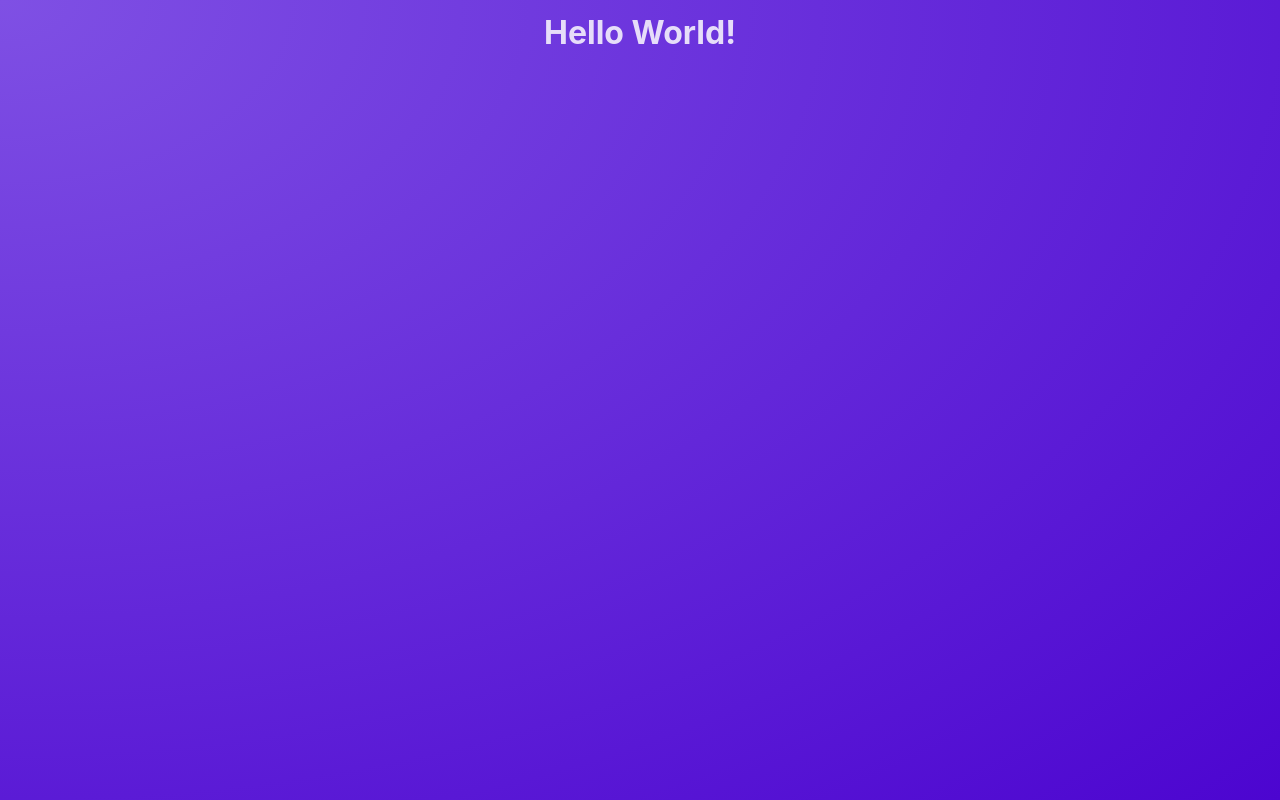
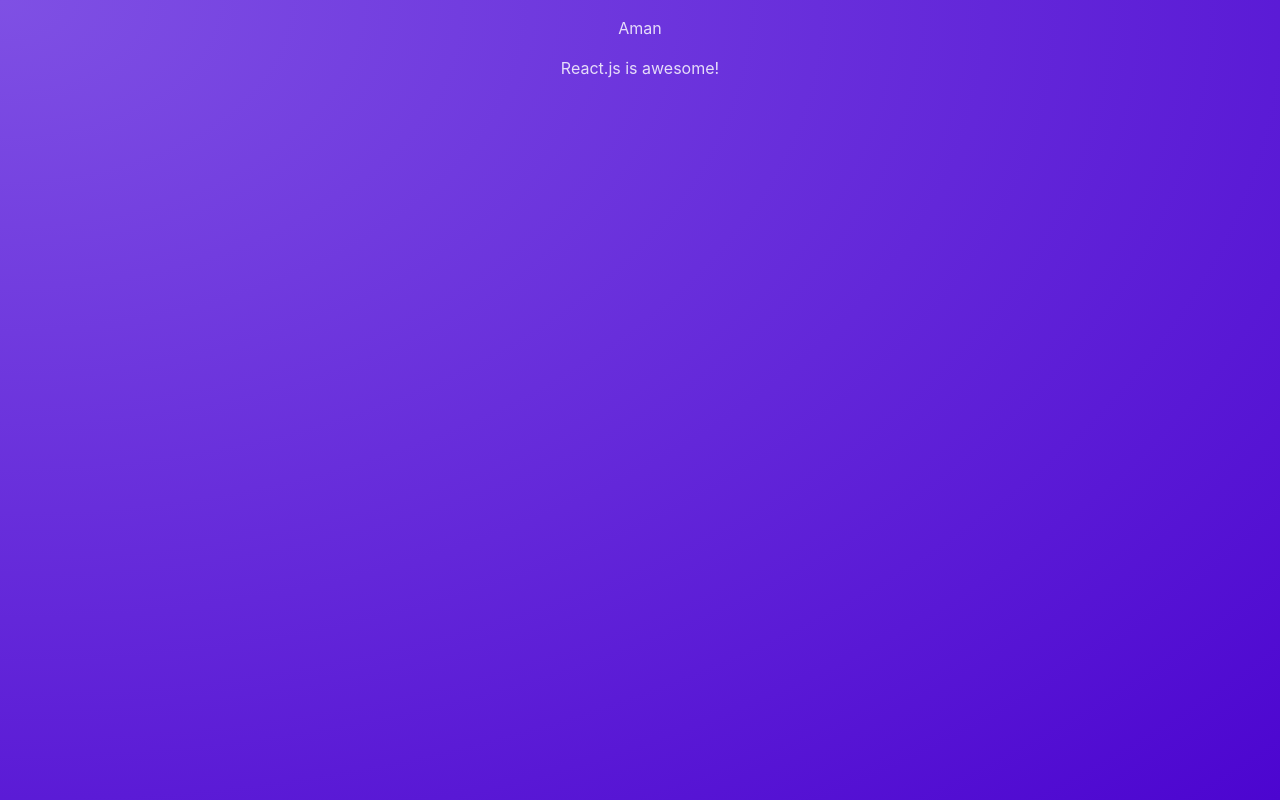
Before and after one commit to Aman07a/react-crash-course, a React (Vite) app: page / in a window 1280 px wide. Built offline with nearby package versions, Linux system fonts and the light colour scheme.

Commit message:
Building A First Custom Component

```diff
--- a/src/App.jsx
+++ b/src/App.jsx
@@ -1,5 +1,7 @@
+import Post from "./components/Post";
+
 function App() {
-  return <h1>Hello World!</h1>;
+  return <Post />;
 }
 
 export default App;
--- /dev/null
+++ b/src/components/Post.jsx
@@ -0,0 +1,10 @@
+function Post() {
+  return (
+    <div>
+      <p>Aman</p>
+      <p>React.js is awesome!</p>
+    </div>
+  );
+}
+
+export default Post;
```
